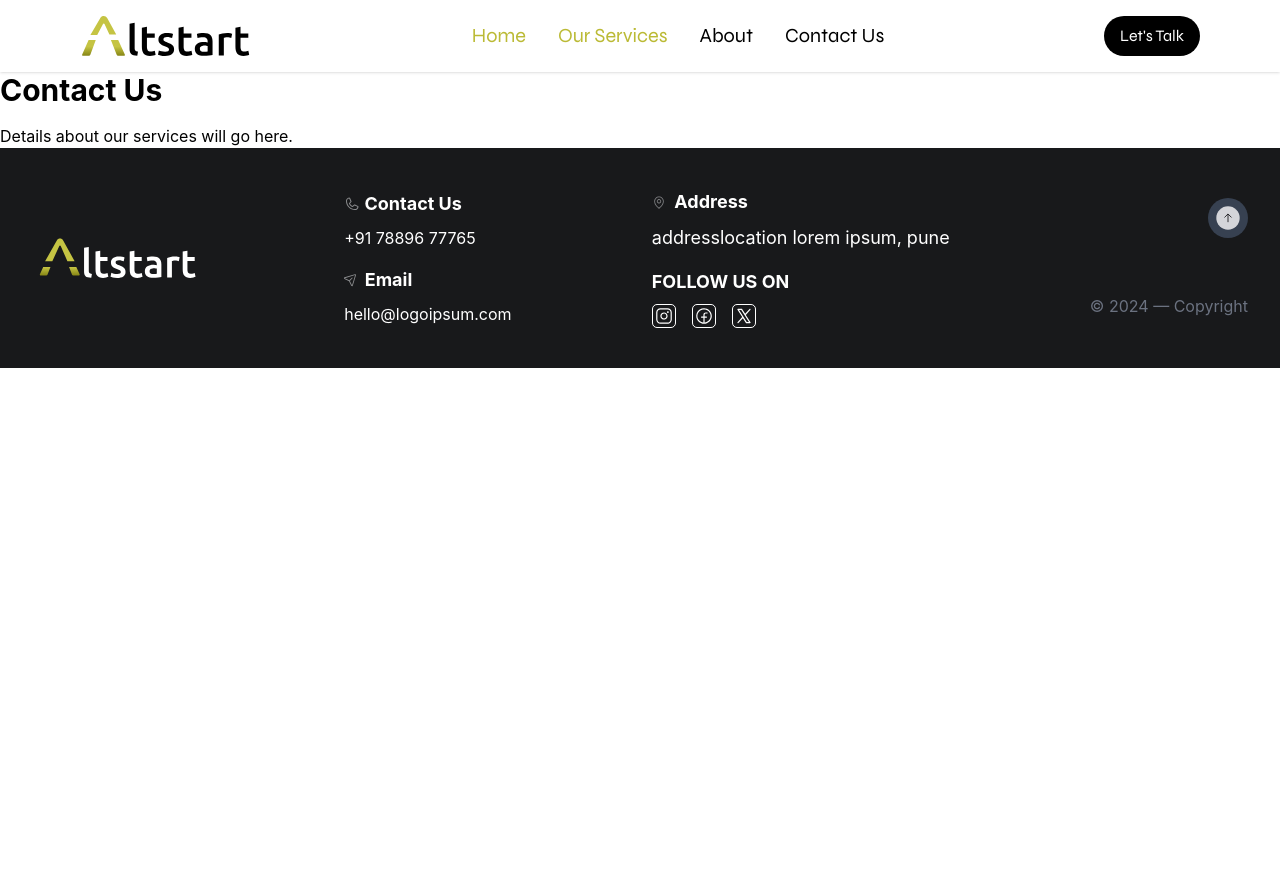
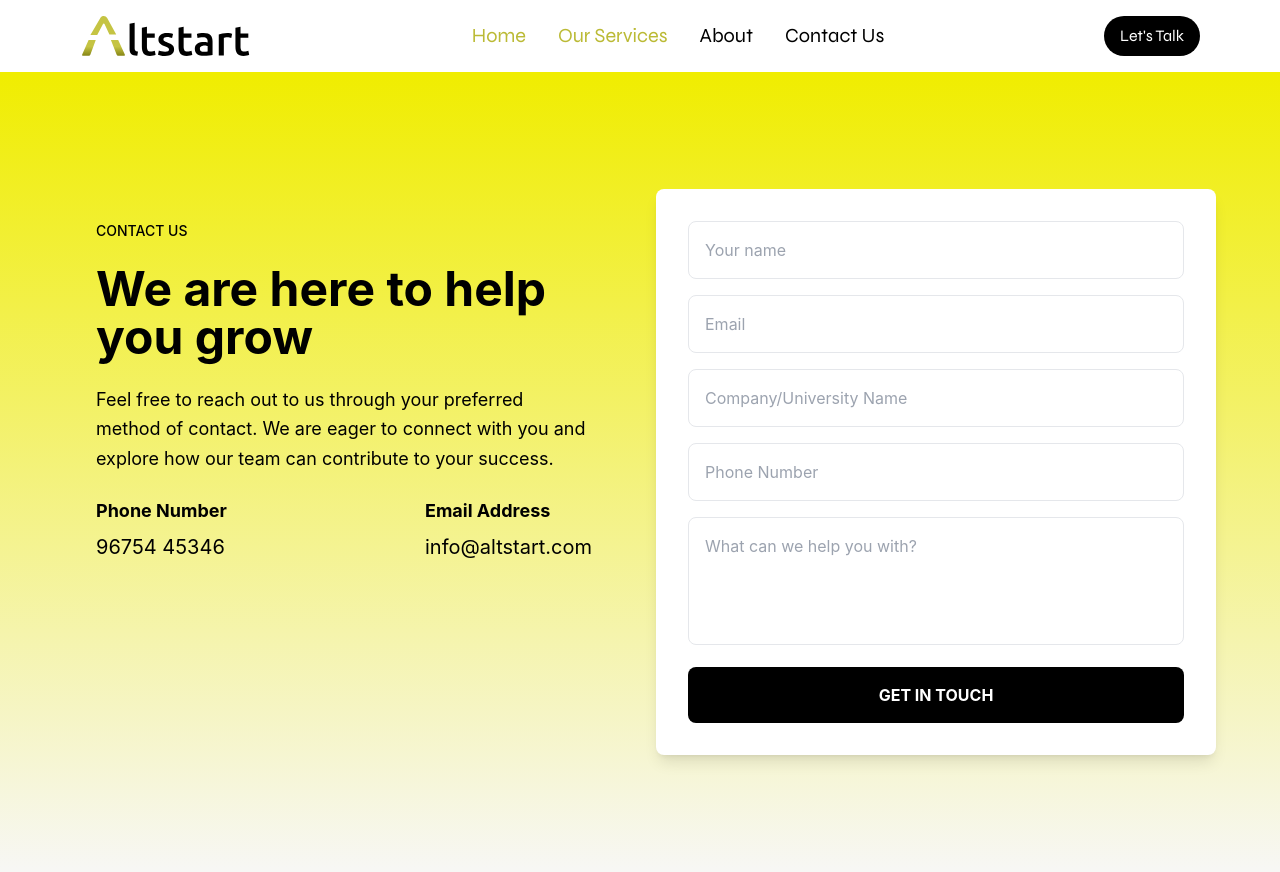
Before and after one commit to SujalNimbalkar/atlstart, a React (Create React App) app: page /contact-us in a window 1280 px wide. Before the commit the page ends 800 px from the top, so only its background shows below. Built offline with nearby package versions, Linux system fonts and the light colour scheme.

Commit message:
Fourth Commit

```diff
--- a/src/components/ContactUsPage.js
+++ b/src/components/ContactUsPage.js
@@ -1,17 +1,98 @@
 import React from "react";
-import Footer from "./Footer";
 
-function ContactUsPage() {
+const ContactUs = () => {
+  const handleSubmit = (e) => {
+    e.preventDefault(); // Prevent the default form submission
+
+    const formEle = document.querySelector("form");
+    const formData = new FormData(formEle);
+
+    fetch(
+      "https://script.google.com/macros/s/AKfycbyImbGiYGdsFJk9ECYpdf0llY4elF-cHaYcdPuivuElAWgwxLDPaITGAGlZie03zZ0j/exec",
+      {
+        method: "POST",
+        body: formData,
+      }
+    )
+      .then((res) => res.json())
+      .then((data) => {
+        console.log(data);
+      })
+      .catch((error) => {
+        console.log(error);
+      });
+  };
+
   return (
-    <div>
-      <div>
-        <h1 className="text-3xl font-bold mb-4">Contact Us</h1>
-        <p>Details about our services will go here.</p>
+    <div className="bg-gradient-to-b from-[#F0ED00] from-27%  to-[#f7f7f5] to-7% min-h-screen flex flex-col justify-center items-center py-16">
+      <div className="max-w-6xl w-full grid grid-cols-1 md:grid-cols-2 gap-8">
+        {/* Left Section */}
+        <div className="space-y-6 p-8">
+          <h3 className="text-sm font-medium text-black">CONTACT US</h3>
+          <h1 className="text-5xl font-bold text-black">
+            We are here to help you grow
+          </h1>
+          <p className="text-lg text-black leading-relaxed">
+            Feel free to reach out to us through your preferred method of
+            contact. We are eager to connect with you and explore how our team
+            can contribute to your success.
+          </p>
+          <div className="mt-8">
+            <div className="flex justify-between">
+              <div>
+                <h3 className="text-lg font-bold mb-2">Phone Number</h3>
+                <p className="text-xl">96754 45346</p>
+              </div>
+              <div>
+                <h3 className="text-lg font-bold mb-2">Email Address</h3>
+                <p className="text-xl">info@altstart.com</p>
+              </div>
+            </div>
+          </div>
+        </div>
+        {/* Right Section */}
+        <div className="bg-white rounded-lg p-8 shadow-lg">
+          <form className="form space-y-4" onSubmit={handleSubmit}>
+            <input
+              type="text"
+              placeholder="Your name"
+              name="Name"
+              className="w-full p-4 border rounded-lg focus:outline-none focus:ring-2 focus:ring-yellow-400"
+            />
+            <input
+              type="email"
+              placeholder="Email"
+              name="Email"
+              className="w-full p-4 border rounded-lg focus:outline-none focus:ring-2 focus:ring-yellow-400"
+            />
+            <input
+              type="text"
+              placeholder="Company/University Name"
+              name="CompanyUniversityName"
+              className="w-full p-4 border rounded-lg focus:outline-none focus:ring-2 focus:ring-yellow-400"
+            />
+            <input
+              type="text"
+              placeholder="Phone Number"
+              name="PhoneNumber"
+              className="w-full p-4 border rounded-lg focus:outline-none focus:ring-2 focus:ring-yellow-400"
+            />
+            <textarea
+              placeholder="What can we help you with?"
+              name="Help"
+              className="w-full p-4 border rounded-lg focus:outline-none focus:ring-2 focus:ring-yellow-400 h-32 resize-none"
+            ></textarea>
+            <button
+              type="submit"
+              className="w-full py-4 bg-black text-white font-bold rounded-lg hover:bg-gray-800"
+            >
+              GET IN TOUCH
+            </button>
+          </form>
+        </div>
       </div>
-
-      <Footer />
     </div>
   );
-}
+};
 
-export default ContactUsPage;
+export default ContactUs;
```
